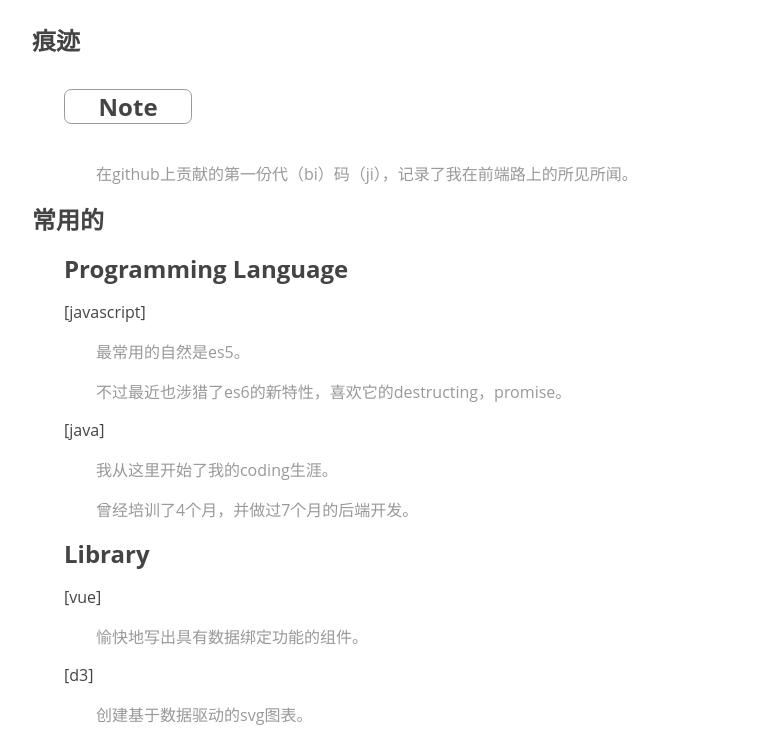
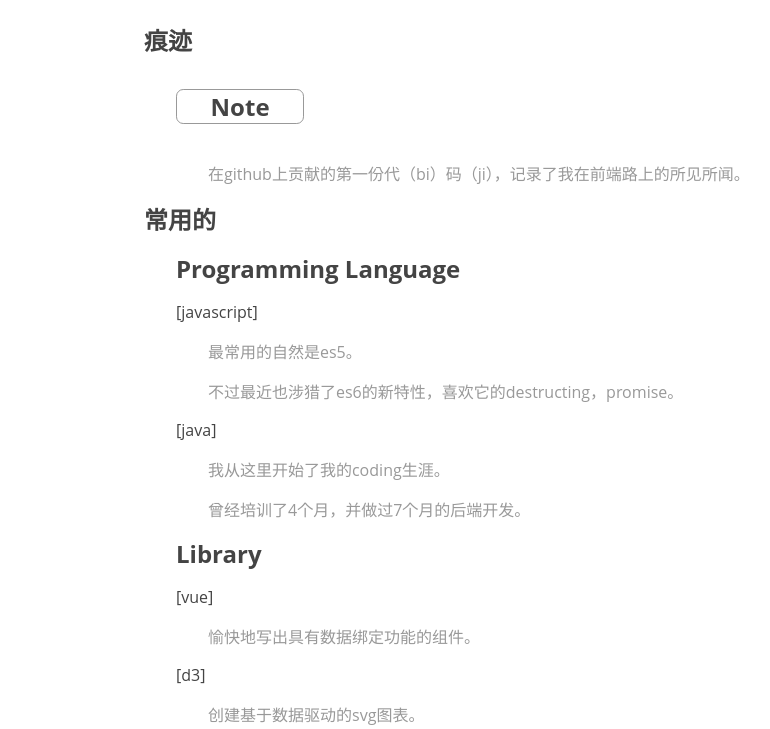
Before and after one commit to butsalt/butsalt.github.io, a website built with webpack: page index.html in a window 1280 px wide. Shown: the part 222-951 px from the top of the page, without its empty margins (96-866 px from the left). Built offline with nearby package versions, Linux system fonts and the light colour scheme; a web font is replaced by a local one.

Commit message:
shrink width

```diff
--- a/styles/global.css
+++ b/styles/global.css
@@ -3,7 +3,7 @@
 	right: 0;
 	margin: 0 auto;
 	width: 100%;
-	max-width: 1024px;
+	max-width: 800px;
 }
 
 a{
```
